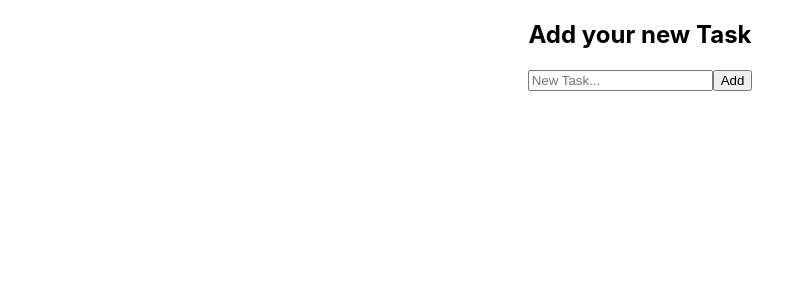
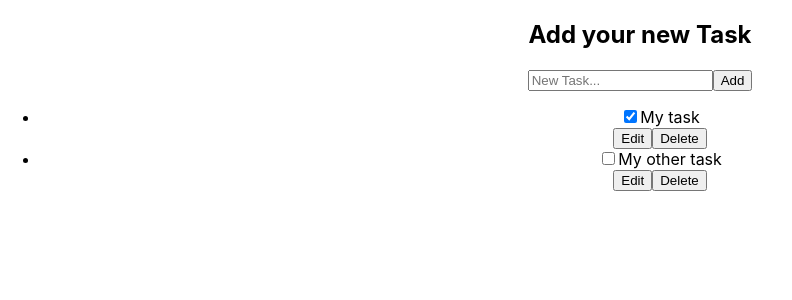
Before and after one commit to berrutti/todo-list, a React (Create React App) app: page / in a window 1280 px wide. Shown: the top 300 px of the page, without its empty margins (0-792 px from the left). Built offline with nearby package versions, Linux system fonts and the light colour scheme.

Commit message:
Add Task component. Display sample Tasks

```diff
--- a/src/App.tsx
+++ b/src/App.tsx
@@ -1,12 +1,37 @@
-import './App.css';
-import Container from './components/Container';
-import Header from './components/Header';
+import { useState } from "react";
+import Container from "./components/Container";
+import Header from "./components/Header";
+import Task from "./components/Task";
+import "./App.css";
 
 function App() {
+  const [tasks, setTasks] = useState([
+    { id: "1", text: "My task", done: true },
+    { id: "2", text: "My other task", done: false },
+  ]);
+  const addTask = (text: string) => console.log(text);
+  const toggleDone = (id: string) => {
+    const updatedTasks = tasks.map((task) =>
+      id === task.id ? { ...task, done: !task.done } : task
+    );
+    setTasks(updatedTasks);
+  };
+
+  const displayedTasks = tasks.map((task) => (
+    <Task
+      id={task.id}
+      text={task.text}
+      done={task.done}
+      toggleDone={toggleDone}
+      key={task.id}
+    />
+  ));
+
   return (
     <div className="App">
       <Container>
-        <Header />
+        <Header addTask={addTask} />
+        <ul>{displayedTasks}</ul>
       </Container>
     </div>
   );
--- a/src/components/Container.tsx
+++ b/src/components/Container.tsx
@@ -1,10 +1,10 @@
 import { ReactNode } from "react";
 
-type Props = {
+type ContainerProps = {
   children: ReactNode;
 };
 
-function Container({ children }: Props): JSX.Element {
+function Container({ children }: ContainerProps): JSX.Element {
   return <div>{children}</div>;
 }
 
--- a/src/components/Header.tsx
+++ b/src/components/Header.tsx
@@ -1,11 +1,15 @@
 import { ChangeEvent, FormEvent, useState } from "react";
 
-function Header() {
+type HeaderProps = {
+  addTask: Function;
+};
+
+function Header({ addTask }: HeaderProps): JSX.Element {
   const [text, setText] = useState("");
 
   const handleSubmit = (event: FormEvent<HTMLFormElement>) => {
     event.preventDefault();
-    console.log("Submit clicked");
+    addTask(text);
     setText("");
   };
   const handleChange = (event: ChangeEvent<HTMLInputElement>) =>
--- /dev/null
+++ b/src/components/Task.tsx
@@ -0,0 +1,32 @@
+type TaskProps = {
+  id: string;
+  text: string;
+  done: boolean;
+  toggleDone: Function;
+};
+
+function Task({ id, text, done, toggleDone }: TaskProps): JSX.Element {
+  const clicked = (id: string) => console.log("Clicked", id);
+
+  return (
+    <li>
+      <div>
+        <div>
+          <input
+            id={id}
+            type="checkbox"
+            defaultChecked={done}
+            onChange={() => toggleDone(id)}
+          />
+          <label htmlFor={id}>{text}</label>
+        </div>
+        <div>
+          <button onClick={() => clicked(id)}>Edit</button>
+          <button onClick={() => clicked(id)}>Delete</button>
+        </div>
+      </div>
+    </li>
+  );
+}
+
+export default Task;
```
